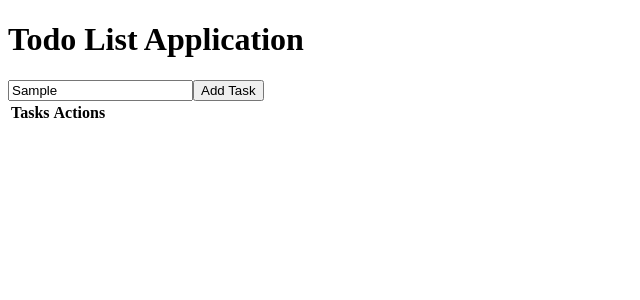
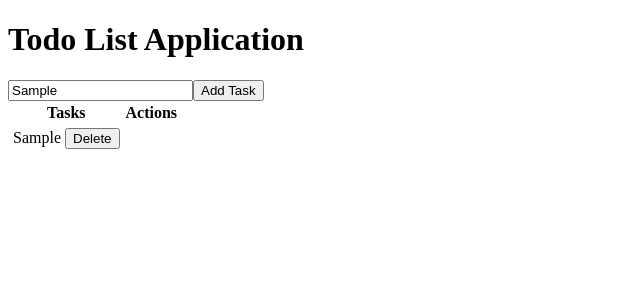
Before and after one commit to DhanushM12/todo-react-redux, a React (Create React App) app: page / in a window 1280 px wide. Both pictures are taken after typing "Sample" into the empty fields and a click on the button "Add Task". Shown: the top 300 px of the page, without its empty margins (0-640 px from the left). Built offline with nearby package versions, Linux system fonts and the light colour scheme.

Commit message:
updated the task list and task so that we can see the added tasks

```diff
--- a/src/components/Task.js
+++ b/src/components/Task.js
@@ -4,7 +4,14 @@ export default class Task extends Component {
     render() {
         return (
             <div>
-
+                <tr>
+                    <td>
+                        {this.props.task}
+                    </td>
+                    <td>
+                        <button>Delete</button>
+                    </td>
+                </tr>
             </div>
         )
     }
--- a/src/components/Tasklist.js
+++ b/src/components/Tasklist.js
@@ -1,7 +1,8 @@
-import React, { Component } from 'react'
+import React, { Component } from 'react';
+import {connect} from 'react-redux';
 import Task from './Task'
 
-export default class Tasklist extends Component {
+class Tasklist extends Component {
     render() {
         return (
             <div>
@@ -13,10 +14,18 @@ export default class Tasklist extends Component {
                         </tr>
                     </thead>
                     <tbody>
-                        <Task />
+                        {this.props.tasks.map((task, index) =>  <Task key={index} task={task} />)}
+
                     </tbody>
                 </table>
             </div>
         )
     }
 }
+
+function mapStateToProps(state){
+    return {
+        tasks : state.tasks
+    }
+}
+export default connect(mapStateToProps)(Tasklist);
```
Also changed, not shown: 1 other file (tests, documents, lock files or other folders).
